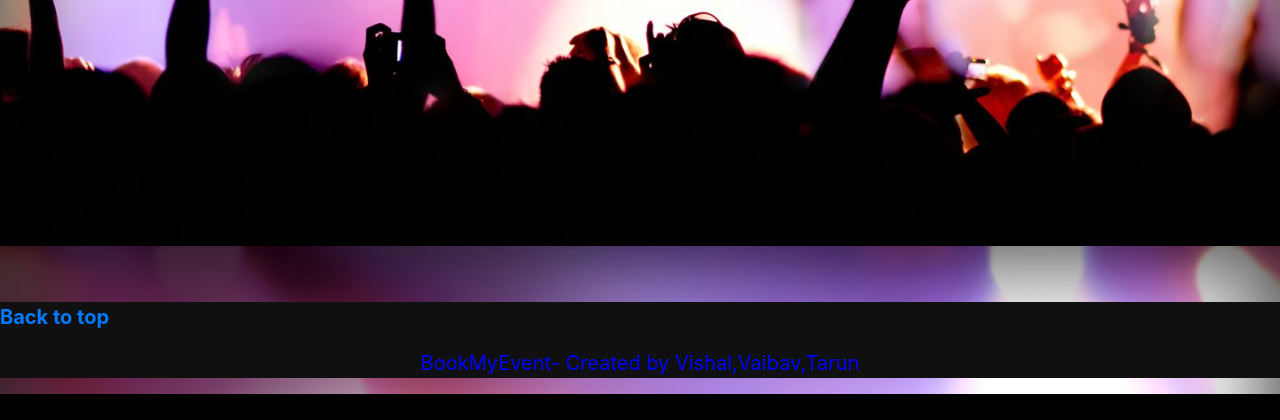
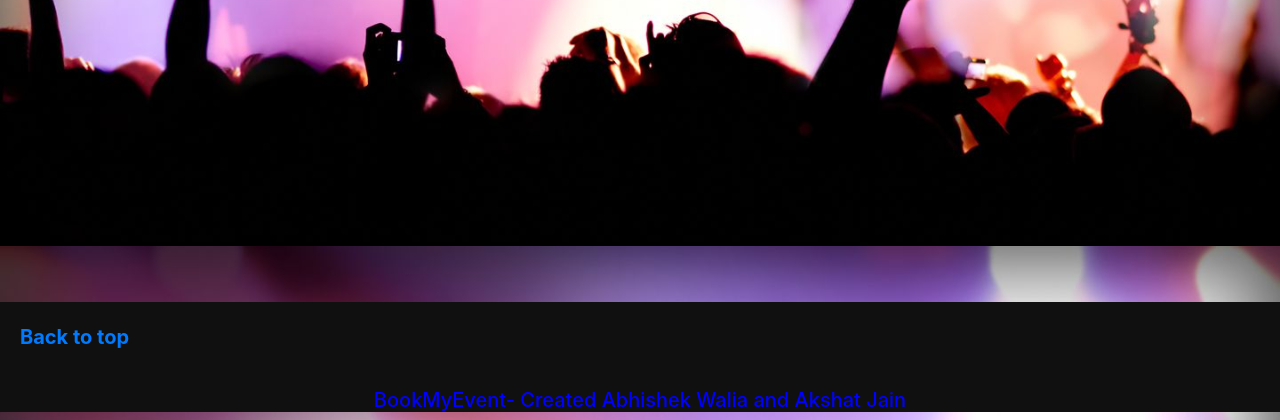
Before and after one commit to abhishek2970/eventmanagement, a PHP site: page /index.php in a window 1280 px wide. Shown: the part 554-974 px from the top of the page. Before the commit the page ends 948 px from the top, so only its background shows below. Run offline with PHP 8.4, Linux system fonts and the light colour scheme; some libraries are stand-ins or nearby versions.

Commit message:
Update footer.php

```diff
--- a/Event_Management_System-main/bookmyevent/footer.php
+++ b/Event_Management_System-main/bookmyevent/footer.php
@@ -12,8 +12,8 @@
 <body>
 	 <footer id="footer">
     <p style="color: white; font-weight: bold;
-    font-size: 20px;" class="pull-right"><a href="#">Back to top</a></p>
-    <p style="color:blue; text-align:center;font-size:20px" >BookMyEvent- Created by Vishal,Vaibav,Tarun</p>
+    font-size: 20px;padding: 20px;" class="pull-right"><a href="#">Back to top</a></p>
+    <h2 style="color:blue; text-align:center;font-size:20px" >BookMyEvent- Created Abhishek Walia and Akshat Jain</h2>
 </footer>
 </body>
 </html>
```
